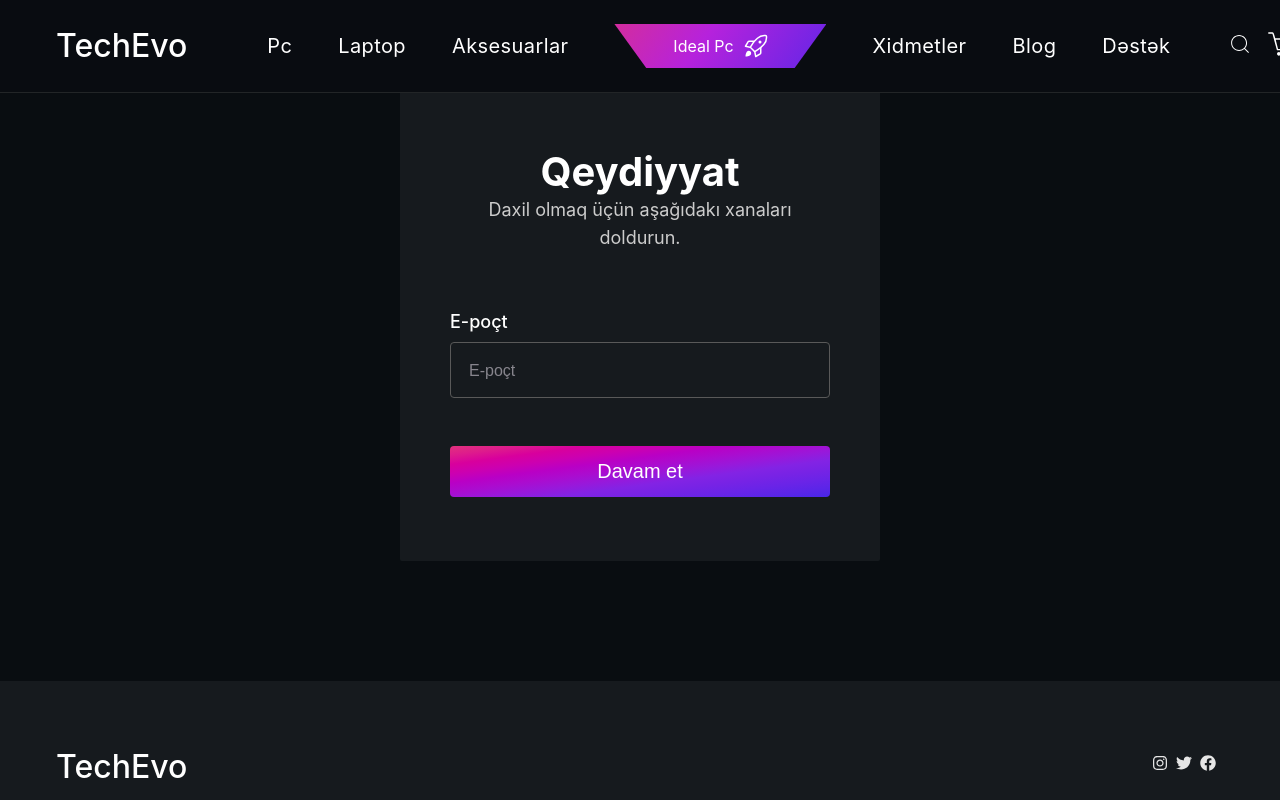
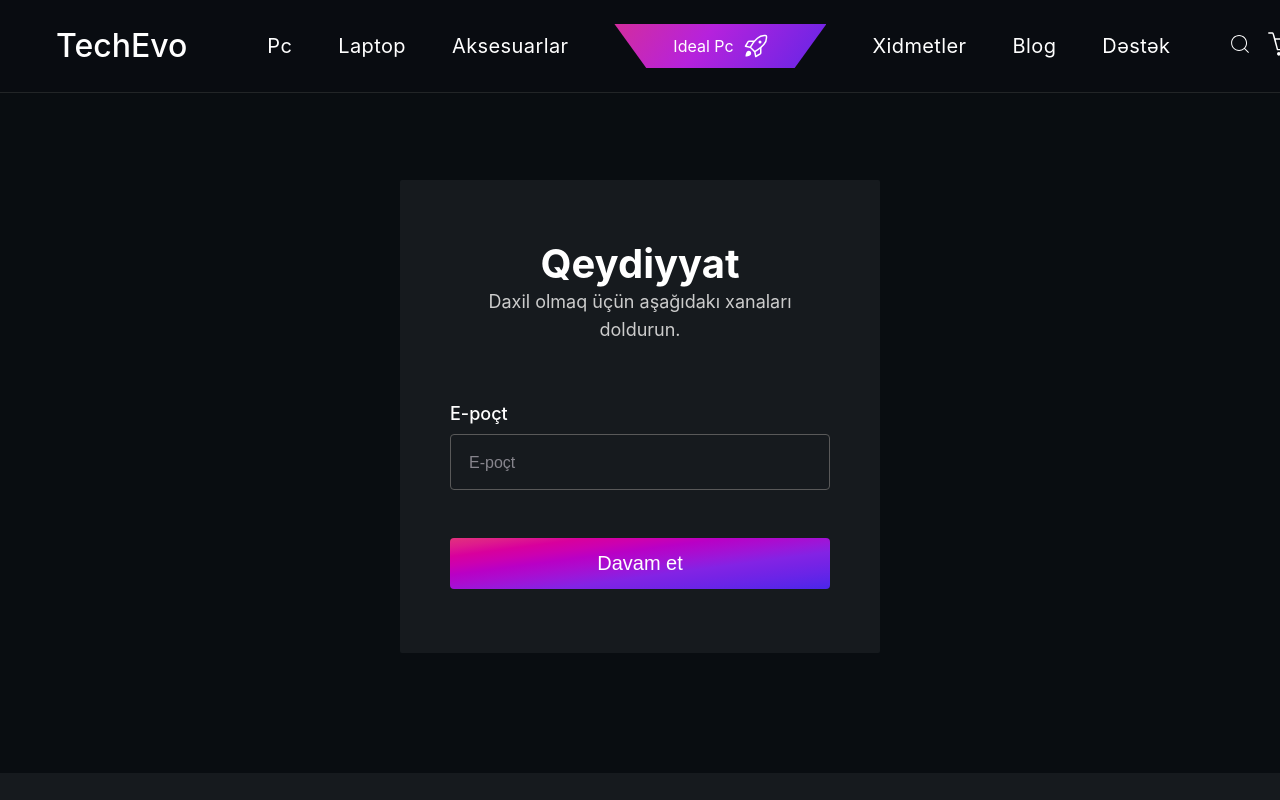
Before and after one commit to nigaraliyevas/TechEvo, a React (Vite) app: page /register in a window 1280 px wide. Shown: the top 800 px of the page. Built offline with nearby package versions, Linux system fonts and the light colour scheme; a web font is replaced by a local one.

Commit message:
Changes of Register branch merged with main

```diff
--- a/src/Pages/RegisterPage/RegisterPage.module.css
+++ b/src/Pages/RegisterPage/RegisterPage.module.css
@@ -5,13 +5,13 @@
 }
 
 .container {
-  max-width: 1300px;
   margin: 0 auto;
-  padding: 68px 0 120px;
+  padding: 180px 0 120px;
   background-color: #090d11;
 }
 
 .innerCont {
+  max-width: 1300px;
   padding: 64px 50px;
   border-radius: 2px;
   background: #161a1e;
@@ -75,4 +75,10 @@
   opacity: 1;
   font-size: 16px;
   line-height: 20px;
+}
+
+.errorMessage {
+  color: #db3549;
+  line-height: 20px;
+  margin-top: 6px;
 }/*# sourceMappingURL=RegisterPage.module.css.map */
--- a/src/pages/RegisterPage/RegisterPage.module.scss
+++ b/src/pages/RegisterPage/RegisterPage.module.scss
@@ -6,7 +6,7 @@
 
 .container {
   margin: 0 auto;
-  padding: 88px 0 120px;
+  padding: 180px 0 120px;
   background-color: #090d11;
 }
 
@@ -74,7 +74,7 @@
 }
 
 .errorMessage {
-  color: #DB3549;
+  color: #db3549;
   line-height: 20px;
   margin-top: 6px;
 }
```
Also changed, not shown: 1 other file (tests, documents, lock files or other folders).
